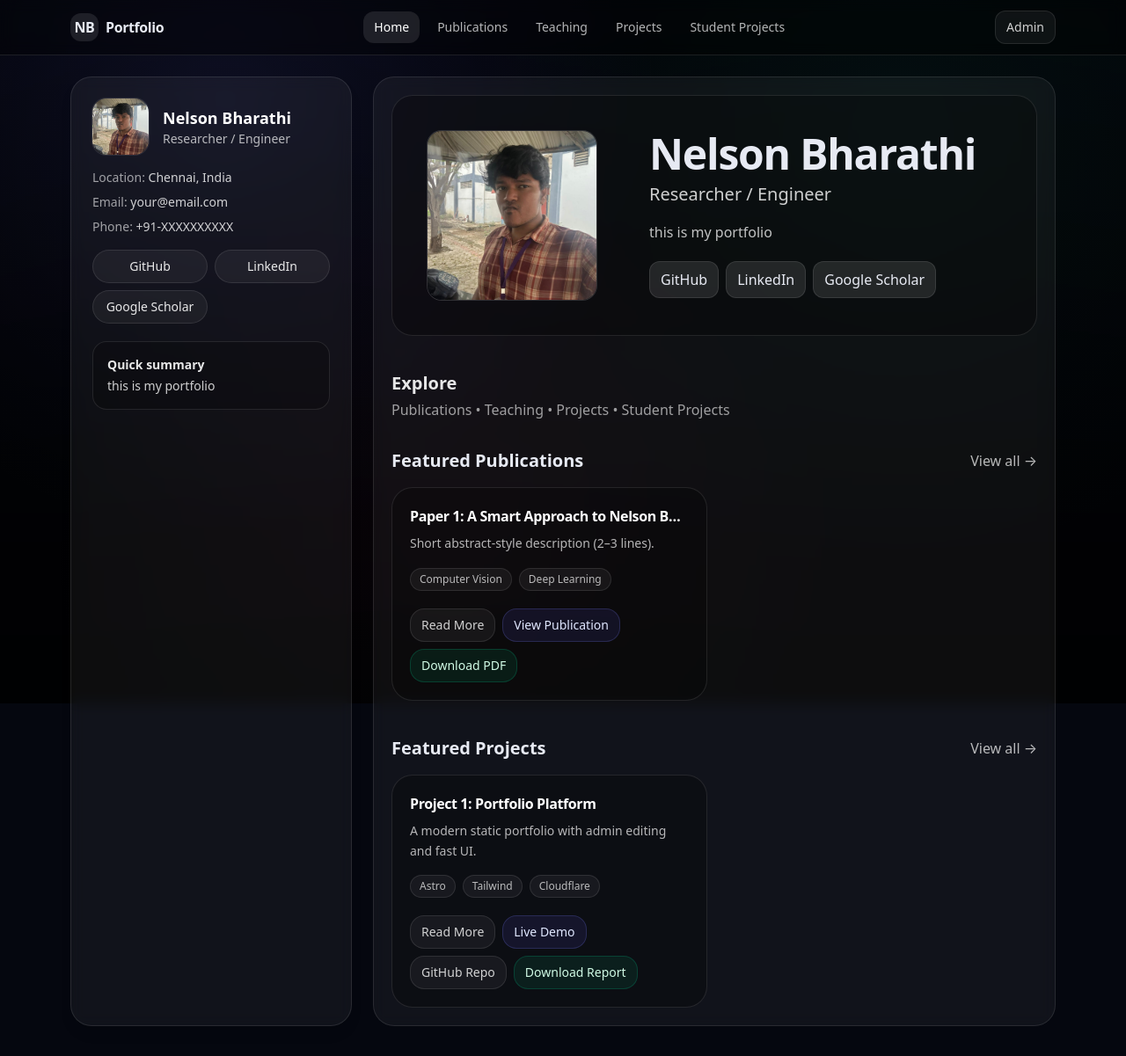
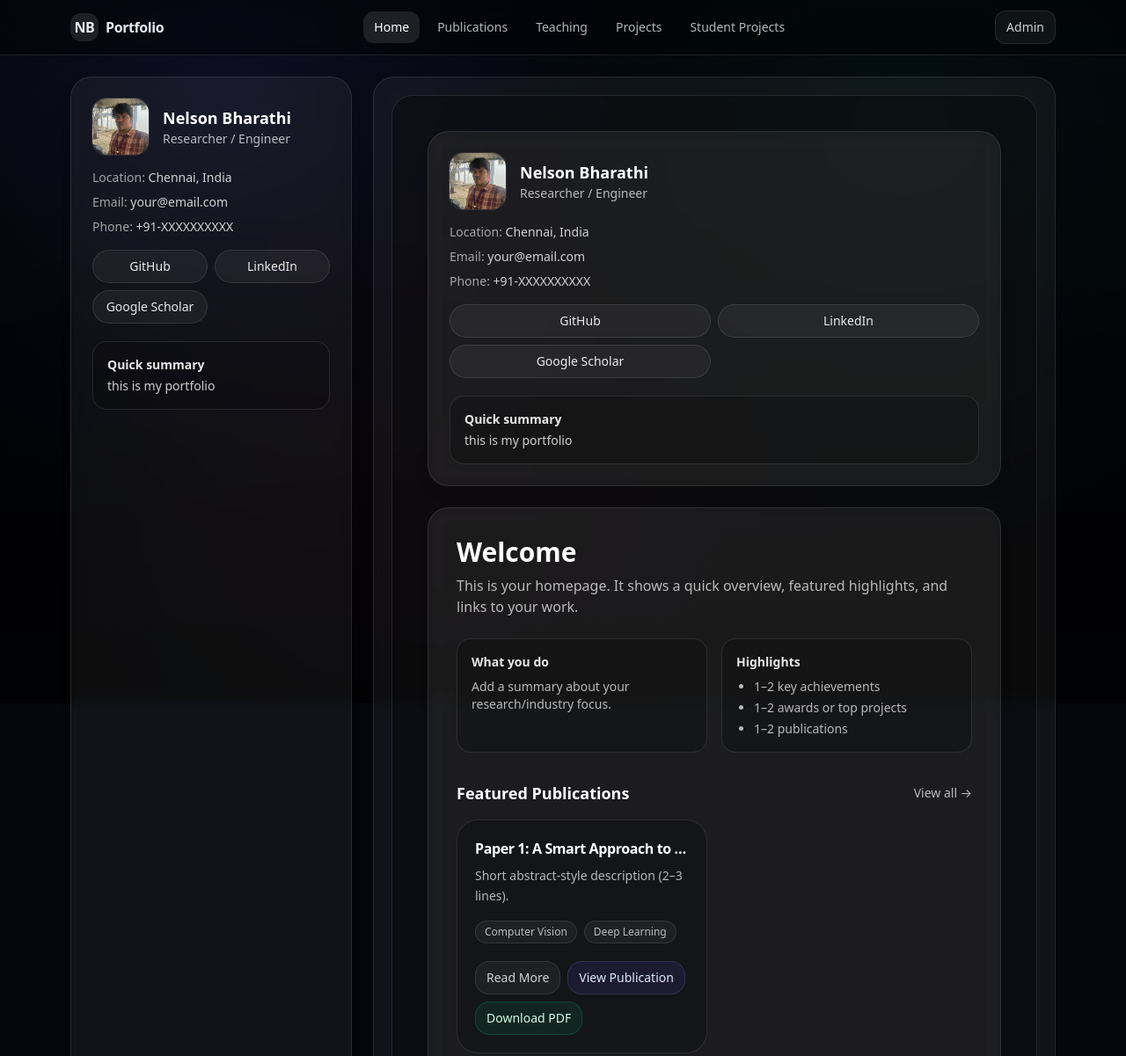
Before and after one commit to NelsonBharathi/nelsonbharathi.github.io, an Astro site: page / in a window 1280 px wide. Shown: the top 1201 px of the page at 88% size. Built offline with nearby package versions, Linux system fonts and the light colour scheme; Astro itself is replaced by a stand-in of ours.

Commit message:
Update index.astro

```diff
--- a/src/pages/index.astro
+++ b/src/pages/index.astro
@@ -1,112 +1,126 @@
 ---
 import BaseLayout from "../layouts/BaseLayout.astro";
 import ItemCard from "../components/ItemCard.astro";
-import { getEntry, getCollection } from "astro:content";
+import ProfileSidebar from "../components/ProfileSidebar.astro";
+import { getEntryBySlug, getCollection } from "astro:content";
 
-const profile = await getEntry("site", "profile");
-const settings = await getEntry("site", "settings");
+// Read profile + settings from the "site" collection
+const profileEntry = await getEntryBySlug("site", "profile");
+const settingsEntry = await getEntryBySlug("site", "settings");
 
+const profile = profileEntry?.data;
+const settings = settingsEntry?.data;
+
+// Collections for featured sections
 const pubs = await getCollection("publications");
 const projs = await getCollection("projects");
 
-const featuredPubs = pubs.filter(p => p.data.featured).slice(0, 4);
-const featuredProjs = projs.filter(p => p.data.featured).slice(0, 4);
+const featuredPubs = pubs.filter((p) => p.data.featured).slice(0, 4);
+const featuredProjs = projs.filter((p) => p.data.featured).slice(0, 4);
+
+// Optional hero background image
+const heroBg = profile?.background || ""; // you can set this in profile.md if you want
 ---
 
-<BaseLayout title={settings?.data?.site_title ?? "Portfolio"}>
+<BaseLayout title={settings?.site_title ?? "Portfolio"}>
+  {/* HERO */}
   <section class="relative overflow-hidden rounded-3xl border border-white/10 bg-black/30">
-    {profile?.data?.background && (
+    {heroBg && (
       <div class="absolute inset-0">
-        <img src={profile.data.background} alt="" class="h-full w-full object-cover opacity-30" />
-        <div class="absolute inset-0 bg-gradient-to-r from-black/80 via-black/50 to-black/30"></div>
+        <img src={heroBg} alt="" class="h-full w-full object-cover opacity-30" />
+        <div class="absolute inset-0 bg-gradient-to-r from-black/80 via-black/55 to-black/30"></div>
       </div>
     )}
 
-    <div class="relative p-6 md:p-10 grid md:grid-cols-[220px_1fr] gap-8 items-center">
-      <div class="flex md:block items-center gap-4">
-        <img
-          src={profile?.data?.avatar ?? "/profile.jpg"}
-          alt={profile?.data?.name ?? "Profile"}
-          class="h-28 w-28 md:h-48 md:w-48 rounded-2xl object-cover ring-1 ring-white/15"
-        />
-      </div>
+    <div class="relative p-6 md:p-10">
+      <div class="grid gap-6 md:grid-cols-[360px,1fr] md:items-start">
+        {/* LEFT: Profile card (always reads site/profile.md) */}
+        <ProfileSidebar />
 
-      <div>
-        <h1 class="text-3xl md:text-5xl font-semibold tracking-tight">
-          {profile?.data?.name}
-        </h1>
-        <p class="mt-2 text-lg md:text-xl text-white/80">
-          {profile?.data?.role}
-        </p>
+        {/* RIGHT: Homepage content */}
+        <div class="rounded-3xl border border-white/10 bg-white/5 p-6 md:p-8 shadow-lg backdrop-blur">
+          <h1 class="text-2xl md:text-3xl font-semibold text-white">
+            {settings?.home_heading ?? "Welcome"}
+          </h1>
+          <p class="mt-2 text-white/70">
+            {settings?.home_subheading ??
+              "This is your homepage. It shows a quick overview, featured highlights, and links to your work."}
+          </p>
 
-        <p class="mt-4 max-w-3xl text-white/75 leading-relaxed">
-          {profile?.data?.bio}
-        </p>
+          <div class="mt-6 grid gap-4 md:grid-cols-2">
+            <div class="rounded-2xl border border-white/10 bg-black/20 p-4">
+              <div class="text-sm font-semibold text-white/90">What you do</div>
+              <div class="mt-2 text-sm text-white/70">
+                {settings?.home_card_left ??
+                  "Add a summary about your research/industry focus."}
+              </div>
+            </div>
 
-        <div class="mt-5 flex flex-wrap gap-2">
-          {profile?.data?.links?.map((l) => (
-            <a
-              href={l.url}
-              target="_blank"
-              class="px-3 py-2 rounded-xl bg-white/10 hover:bg-white/15 border border-white/10 transition"
-            >
-              {l.label}
+            <div class="rounded-2xl border border-white/10 bg-black/20 p-4">
+              <div class="text-sm font-semibold text-white/90">Highlights</div>
+              <ul class="mt-2 space-y-1 text-sm text-white/70 list-disc pl-5">
+                {(settings?.home_bullets ?? [
+                  "1–2 key achievements",
+                  "1–2 awards or top projects",
+                  "1–2 publications",
+                ]).map((b) => <li>{b}</li>)}
+              </ul>
+            </div>
+          </div>
+
+          {/* Featured Publications */}
+          <div class="mt-8 flex items-center justify-between">
+            <h2 class="text-lg font-semibold text-white">Featured Publications</h2>
+            <a href="/publications" class="text-sm text-white/70 hover:text-white">
+              View all →
             </a>
-          ))}
+          </div>
+
+          <div class="mt-4 grid gap-4 md:grid-cols-2">
+            {featuredPubs.length ? (
+              featuredPubs.map((item) => (
+                <ItemCard
+                  title={item.data.title}
+                  description={item.data.description}
+                  href={`/publications/${item.slug}/`}
+                  tags={item.data.tags}
+                  links={item.data.links}
+                />
+              ))
+            ) : (
+              <div class="text-sm text-white/60">
+                No featured publications yet. Open <b>/admin</b> → Publications → toggle <b>Featured</b>.
+              </div>
+            )}
+          </div>
+
+          {/* Featured Projects */}
+          <div class="mt-8 flex items-center justify-between">
+            <h2 class="text-lg font-semibold text-white">Featured Projects</h2>
+            <a href="/projects" class="text-sm text-white/70 hover:text-white">
+              View all →
+            </a>
+          </div>
+
+          <div class="mt-4 grid gap-4 md:grid-cols-2">
+            {featuredProjs.length ? (
+              featuredProjs.map((item) => (
+                <ItemCard
+                  title={item.data.title}
+                  description={item.data.description}
+                  href={`/projects/${item.slug}/`}
+                  tags={item.data.tags}
+                  links={item.data.links}
+                />
+              ))
+            ) : (
+              <div class="text-sm text-white/60">
+                No featured projects yet. Open <b>/admin</b> → Projects → toggle <b>Featured</b>.
+              </div>
+            )}
+          </div>
         </div>
-
-        {profile?.data?.highlight && (
-          <div class="mt-6 rounded-2xl border border-white/10 bg-white/5 p-4">
-            <div class="text-sm text-white/60">{profile.data.highlight.title}</div>
-            <div class="mt-1 text-white/85">{profile.data.highlight.text}</div>
-          </div>
-        )}
       </div>
     </div>
   </section>
-
-  <section class="mt-10">
-    <h2 class="text-xl font-semibold text-white/90">Explore</h2>
-    <p class="text-white/60 mt-1">{settings?.data?.tagline}</p>
-  </section>
-
-  {(settings?.data?.home_sections?.show_featured_publications ?? true) && (
-    <section class="mt-8">
-      <div class="flex items-center justify-between">
-        <h2 class="text-xl font-semibold">Featured Publications</h2>
-        <a class="text-white/70 hover:text-white" href="/publications/">View all →</a>
-      </div>
-      <div class="mt-4 grid md:grid-cols-2 gap-4">
-        {featuredPubs.map((p) => (
-          <ItemCard
-            title={p.data.title}
-            description={p.data.description}
-            href={`/publications/${p.slug}/`}
-            tags={p.data.tags}
-            links={p.data.links}
-          />
-        ))}
-      </div>
-    </section>
-  )}
-
-  {(settings?.data?.home_sections?.show_featured_projects ?? true) && (
-    <section class="mt-10">
-      <div class="flex items-center justify-between">
-        <h2 class="text-xl font-semibold">Featured Projects</h2>
-        <a class="text-white/70 hover:text-white" href="/projects/">View all →</a>
-      </div>
-      <div class="mt-4 grid md:grid-cols-2 gap-4">
-        {featuredProjs.map((p) => (
-          <ItemCard
-            title={p.data.title}
-            description={p.data.description}
-            href={`/projects/${p.slug}/`}
-            tags={p.data.tags}
-            links={p.data.links}
-          />
-        ))}
-      </div>
-    </section>
-  )}
 </BaseLayout>
```
